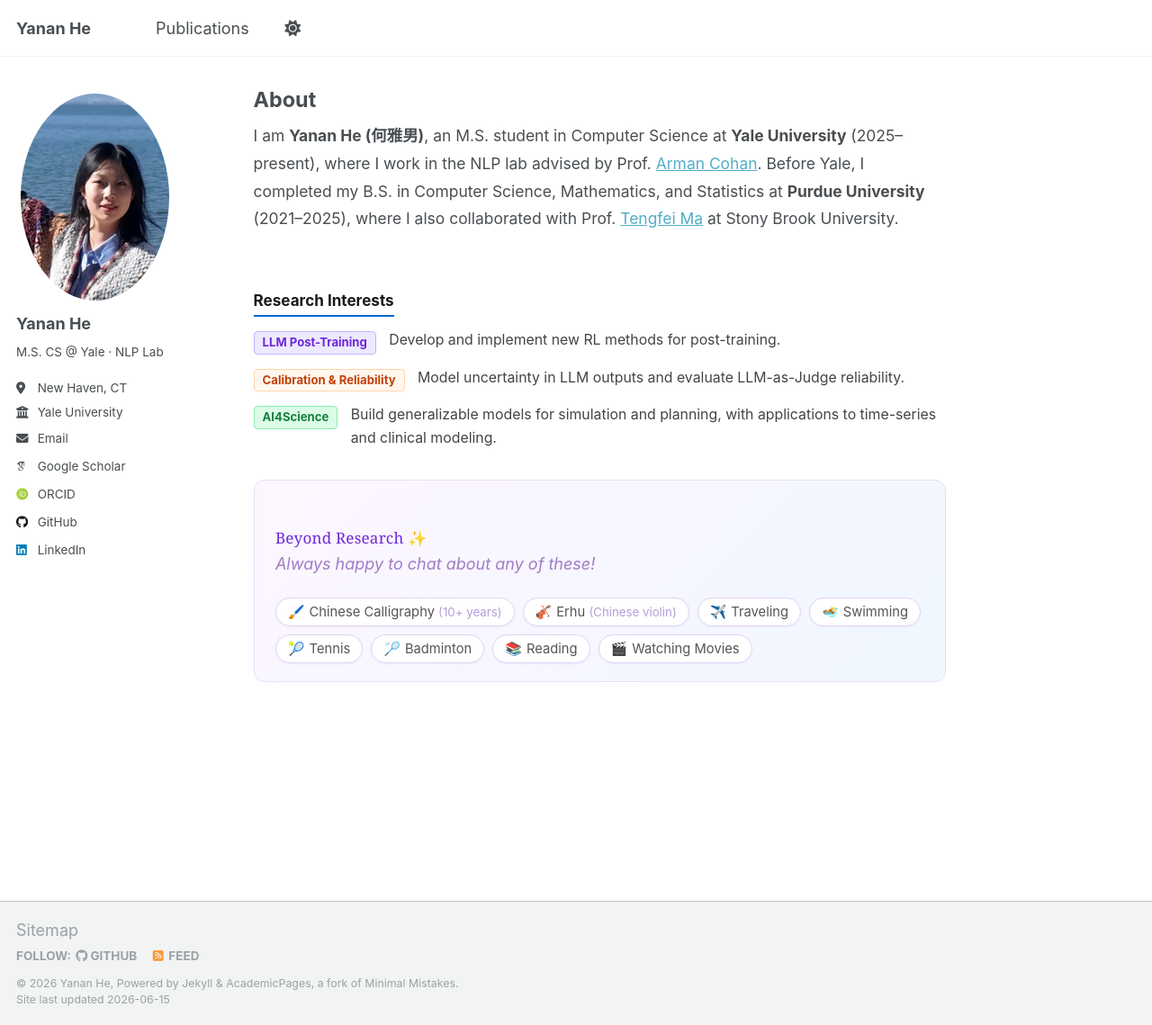
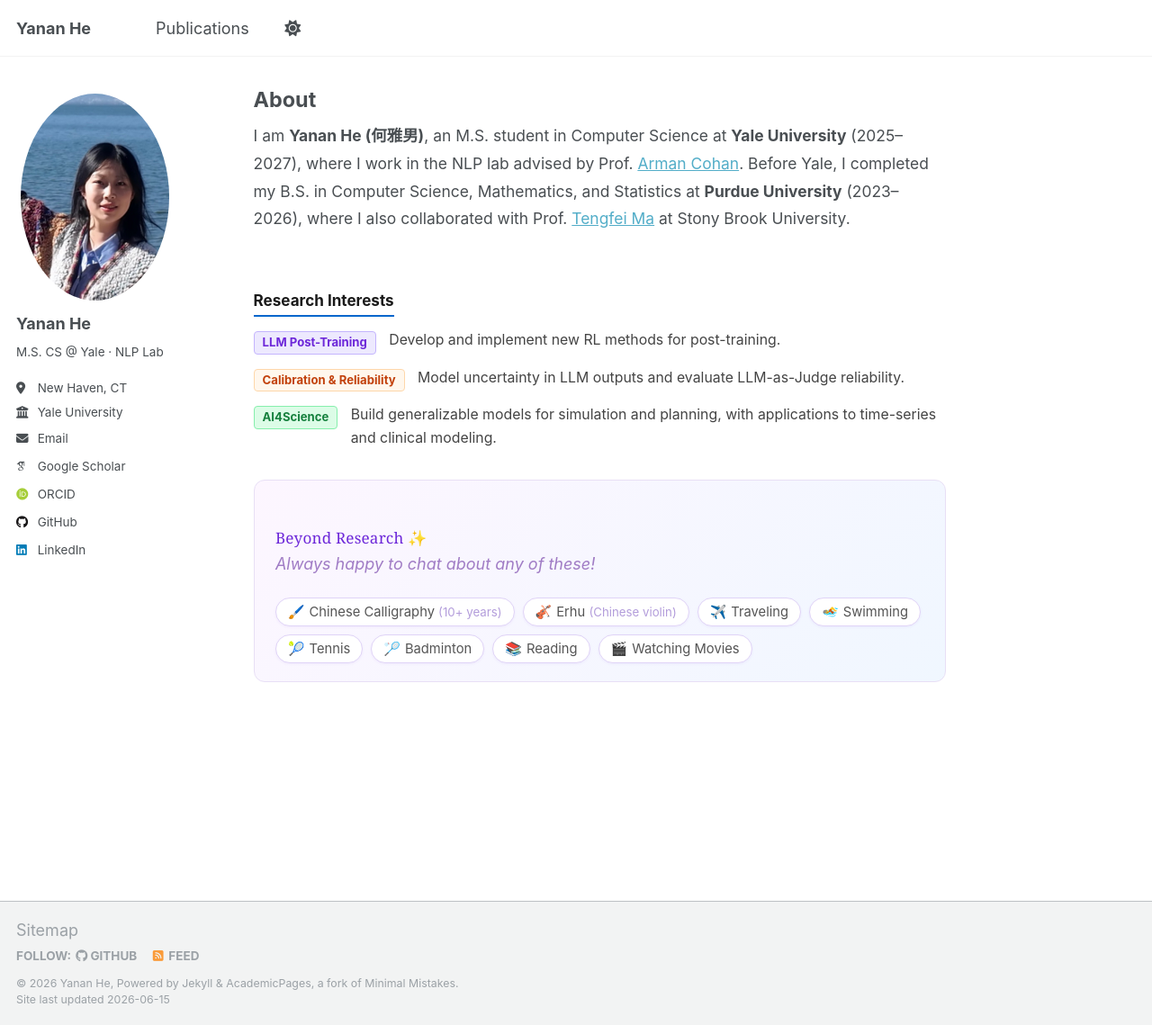
Before and after one commit to Echoo113/Echoo113.github.io, a Jekyll site: the page built from _pages/about.md, in a window 1280 px wide and 1139 px high. Shown: the whole window at 90% size. Built offline with Jekyll 4.4.1, drawn with Linux system fonts in a browser that asks for light colours; some web fonts are replaced.

Commit message:
Fix education years: Purdue 2023-2026
Co-Authored-By: Claude Sonnet 4.6 <noreply@anthropic.com>

```diff
--- a/_pages/about.md
+++ b/_pages/about.md
@@ -8,7 +8,7 @@ redirect_from:
 ---
 
 <div class="about-intro">
-<p>I am <strong>Yanan He (何雅男)</strong>, an M.S. student in Computer Science at <strong>Yale University</strong> (2025–present), where I work in the NLP lab advised by Prof. <a href="https://armancohan.com/">Arman Cohan</a>. Before Yale, I completed my B.S. in Computer Science, Mathematics, and Statistics at <strong>Purdue University</strong> (2021–2025), where I also collaborated with Prof. <a href="https://sites.google.com/site/matf0123/">Tengfei Ma</a> at Stony Brook University.</p>
+<p>I am <strong>Yanan He (何雅男)</strong>, an M.S. student in Computer Science at <strong>Yale University</strong> (2025–2027), where I work in the NLP lab advised by Prof. <a href="https://armancohan.com/">Arman Cohan</a>. Before Yale, I completed my B.S. in Computer Science, Mathematics, and Statistics at <strong>Purdue University</strong> (2023–2026), where I also collaborated with Prof. <a href="https://sites.google.com/site/matf0123/">Tengfei Ma</a> at Stony Brook University.</p>
 </div>
 
 <div class="research-interests">
```
